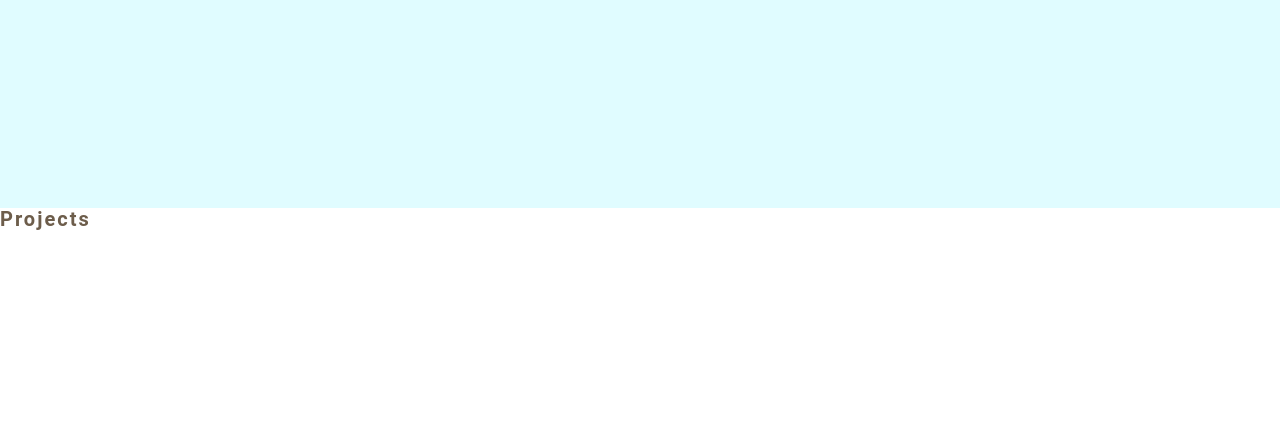
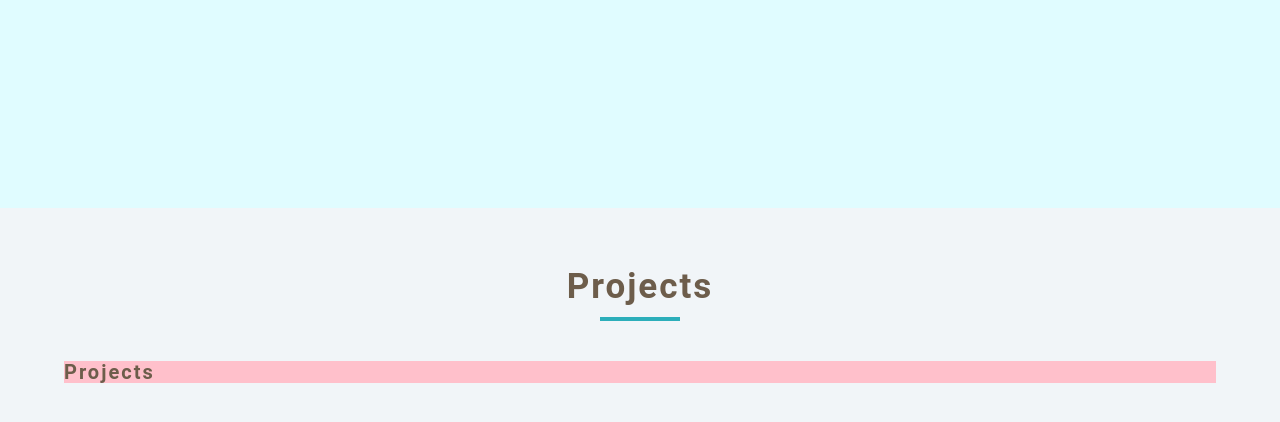
Before and after one commit to ryanesmores07/ryan-portfolio, a Gatsby site: page / in a window 1280 px wide. Shown: the part 592-1014 px from the top of the page. Before the commit the page ends 830 px from the top, so only its background shows below. Built offline with nearby package versions, Linux system fonts and the light colour scheme; Gatsby itself is replaced by a stand-in of ours.

Commit message:
setup contentful model for the projects component

```diff
--- a/gatsby-config.js
+++ b/gatsby-config.js
@@ -3,6 +3,9 @@
  *
  * See: https://www.gatsbyjs.com/docs/gatsby-config/
  */
+require("dotenv").config({
+  path: `.env.${process.env.NODE_ENV}`,
+})
 
 module.exports = {
   /* Your site config here */
@@ -23,13 +26,13 @@ module.exports = {
         // Add any options here
       },
     },
-    // {
-    //   resolve: `gatsby-source-contentful`,
-    //   options: {
-    //     spaceId: `your_space_id`,
-    // Learn about environment variables: https://gatsby.dev/env-vars
-    // accessToken: process.env.CONTENTFUL_ACCESS_TOKEN,
-    //   },
-    // },
+    {
+      resolve: `gatsby-source-contentful`,
+      options: {
+        spaceId: `xyhc9xhz5rfv`,
+
+        accessToken: process.env.CONTENTFUL_API_KEY,
+      },
+    },
   ],
 }
--- a/src/assets/css/main.css
+++ b/src/assets/css/main.css
@@ -145,10 +145,10 @@ p {
 }
 
 .underline {
-  width: 5rem;
-  height: 0.25rem;
+  width: 8rem;
+  height: 0.4rem;
   margin-bottom: 1.25rem;
   background: var(--clr-primary-5);
-  margin-left: auto;
+  margin-left: 0;
   margin-right: auto;
 }
--- a/src/components/Hero.js
+++ b/src/components/Hero.js
@@ -21,7 +21,7 @@ const Hero = () => {
                 const { id, icon, url } = link
                 return (
                   <a href={url} key={id} className="social-link">
-                    {icon}
+                     {icon}
                   </a>
                 )
               })}
@@ -56,6 +56,7 @@ const Container = styled.header`
     margin: 0 auto;
     max-width: 1170px;
   }
+
   .hero-center {
     /* background-color: pink; */
     display: grid;
@@ -63,23 +64,17 @@ const Container = styled.header`
     height: 100vh;
     align-items: center;
   }
+
   .hero-info {
     grid-column: 1 / span 6;
   }
 
-  .underline {
-    width: 8rem;
-    height: 0.4rem;
-    margin-bottom: 1.25rem;
-    background: var(--clr-primary-5);
-    margin-left: 0;
-    margin-right: auto;
-  }
   .hero-img {
     display: block;
     grid-row: 1/1;
     grid-column: 7/-1;
   }
+
   .btn {
     margin-top: 2rem;
   }
@@ -90,11 +85,13 @@ const Container = styled.header`
     display: flex;
     justify-content: space-between;
   }
+
   .social-link {
     font-size: 3rem;
     color: var(--clr-grey-1);
     transition: var(--transition);
   }
+
   .social-link:hover {
     color: var(--clr-primary-5);
   }
--- a/src/components/Projects.js
+++ b/src/components/Projects.js
@@ -1,11 +1,31 @@
 import React from "react"
+import styled from "styled-components"
+import { Link } from "gatsby"
+import Title from "./Title"
 
-const Projects = () => {
+const Projects = ({ title }) => {
   return (
-    <div>
-      <h4>Projects</h4>
-    </div>
+    <ProjectsContainer>
+      <Title title={title} />
+      <div className="section-center">
+        <h4>Projects</h4>
+      </div>
+    </ProjectsContainer>
   )
 }
 
+const ProjectsContainer = styled.section`
+  padding-top: 6rem;
+  background: var(--clr-grey-10);
+  width: 100%;
+  height: 90vh;
+
+  .section-center {
+    background-color: pink;
+    width: 90vw;
+    margin: 0 auto;
+    max-width: 1170px;
+  }
+`
+
 export default Projects
--- /dev/null
+++ b/src/components/Title.js
@@ -0,0 +1,22 @@
+import React from "react"
+import styled from "styled-components"
+
+const Title = ({ title }) => {
+  return (
+    <TitleContainer>
+      <h2>{title || "default title"}</h2>
+      <div className="underline"></div>
+    </TitleContainer>
+  )
+}
+
+const TitleContainer = styled.div`
+  margin-bottom: 4rem;
+  text-align: center;
+
+  .underline {
+    margin: 1rem auto;
+  }
+`
+
+export default Title
--- a/src/pages/index.js
+++ b/src/pages/index.js
@@ -6,7 +6,7 @@ const IndexPage = () => {
   return (
     <div>
       <Hero />
-      <Projects />
+      <Projects title="Projects" />
     </div>
   )
 }
```
